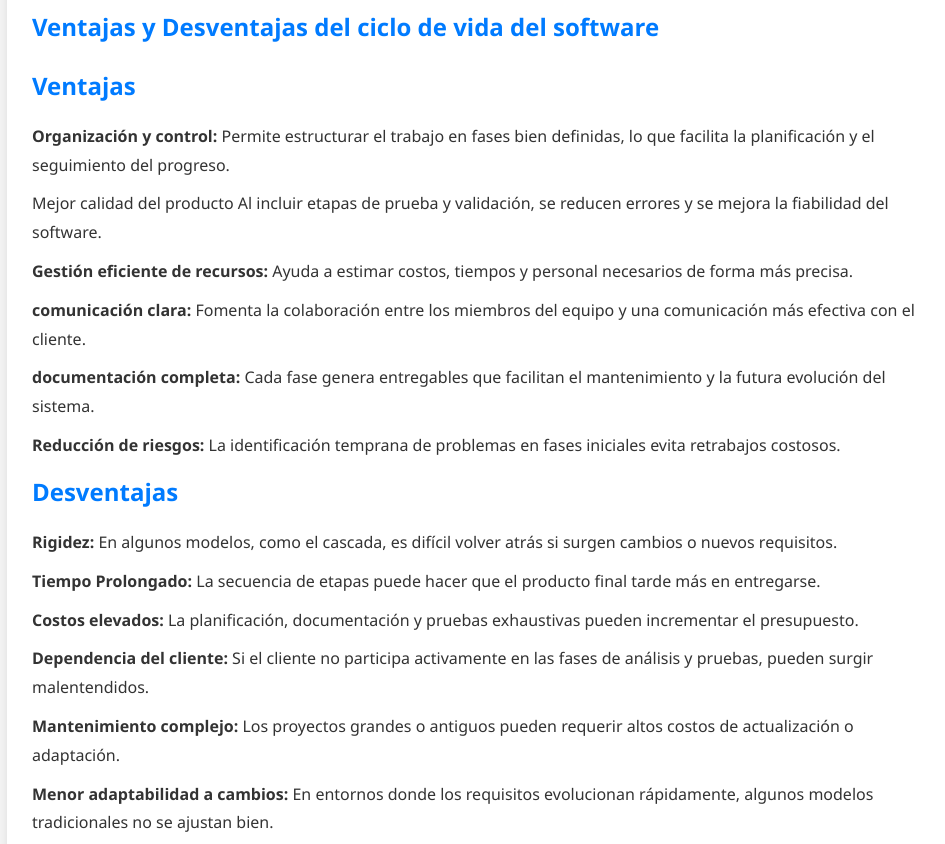
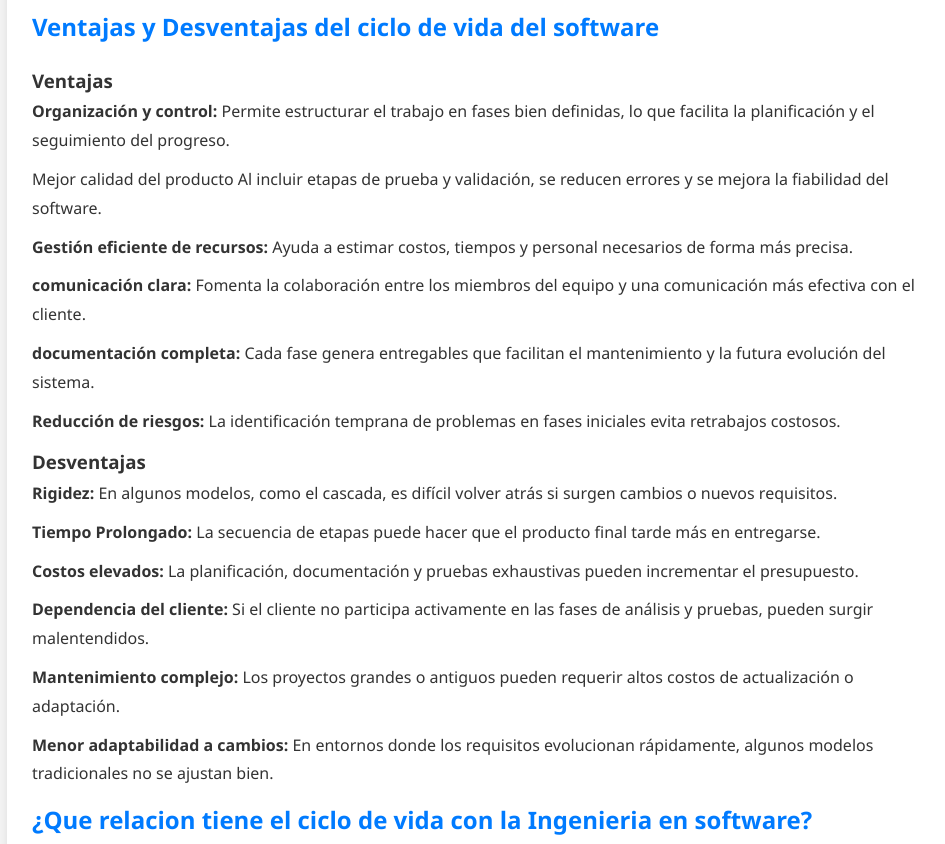
Before and after one commit to fraijosixtocb37-commits/fraijosixtocb37-commits.github.io, a plain HTML site: page index.html in a window 1280 px wide. Shown: the part 2896-3740 px from the top of the page, without its empty margins (8-953 px from the left). Drawn offline with Linux system fonts and the light colour scheme.

Commit message:
Add files via upload

```diff
--- a/index.html
+++ b/index.html
@@ -65,14 +65,14 @@ Además, ayuda a prever los recursos necesarios, controlar los tiempos y mantene
         <img src="./tabla.png" width="900">
 
         <h2>Ventajas y Desventajas del ciclo de vida del software</h2>
-        <h2>Ventajas</h2>
+        <h3>Ventajas</h3>
         <p><strong>Organización y control:</strong> Permite estructurar el trabajo en fases bien definidas, lo que facilita la planificación y el seguimiento del progreso.</p>
         <p><strgon>Mejor calidad del producto</strgon> Al incluir etapas de prueba y validación, se reducen errores y se mejora la fiabilidad del software.</p>
         <p><strong>Gestión eficiente de recursos:</strong> Ayuda a estimar costos, tiempos y personal necesarios de forma más precisa.</p>
         <p><strong>comunicación clara:</strong> Fomenta la colaboración entre los miembros del equipo y una comunicación más efectiva con el cliente.</p>
         <p><strong>documentación completa:</strong> Cada fase genera entregables que facilitan el mantenimiento y la futura evolución del sistema.</p>
         <p><strong>Reducción de riesgos:</strong> La identificación temprana de problemas en fases iniciales evita retrabajos costosos.</p>
-        <h2>Desventajas</h2>
+        <h3>Desventajas</h3>
         <p><strong>Rigidez:</strong> En algunos modelos, como el cascada, es difícil volver atrás si surgen cambios o nuevos requisitos.</p>
         <P><strong>Tiempo Prolongado:</strong> La secuencia de etapas puede hacer que el producto final tarde más en entregarse.</P>
         <p><strong>Costos elevados:</strong> La planificación, documentación y pruebas exhaustivas pueden incrementar el presupuesto.</p>
@@ -193,7 +193,7 @@ Dentro de la carrera, este conocimiento se aplica constantemente en proyectos re
 
     <!-- PIE DE PÁGINA -->
     <footer>
-        <p>&copy; 2025 - Fraijo Servin Sixto Alonso | Surfeando Bugs 🌊👾</p>
+        <p>&copy; 2025 - Equipo 2 ISW | Surfeando Bugs 🌊👾</p>
     </footer>
 
     <!-- SCRIPT DEL BUSCADOR -->
```
Also changed, not shown: contacto.html (+1 -1 lines).
